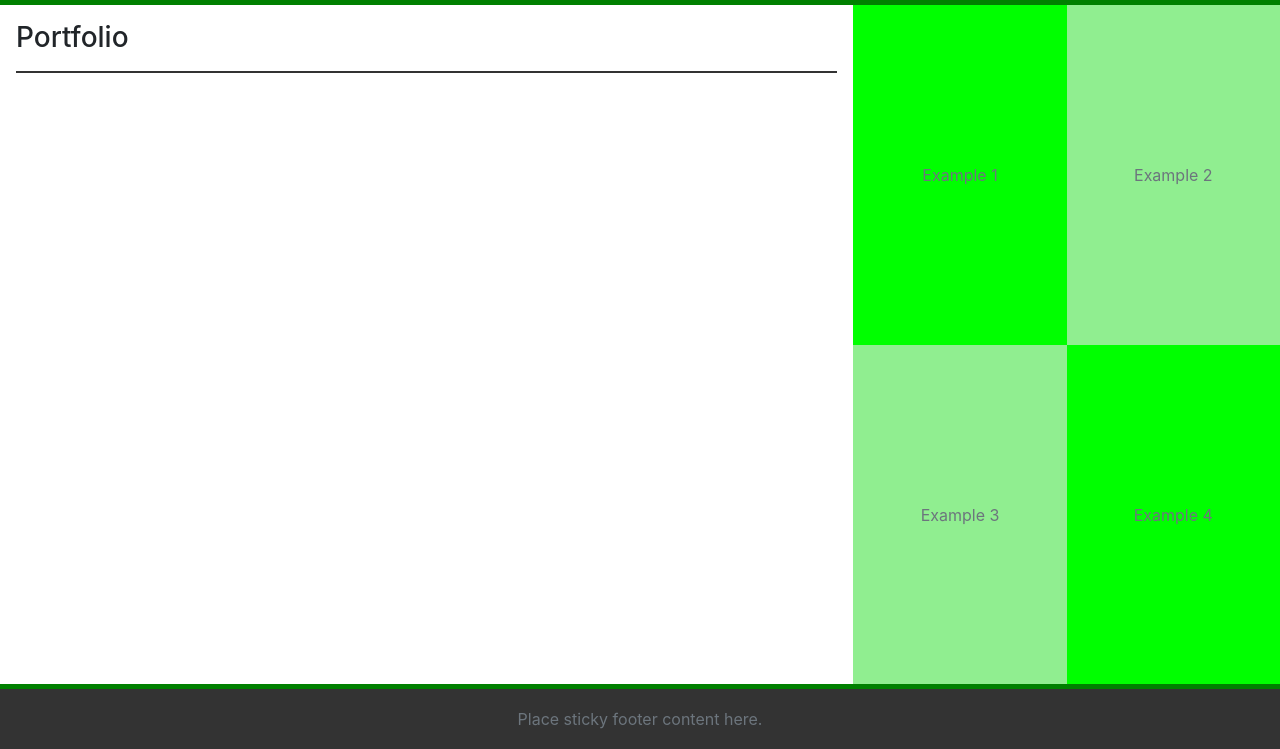
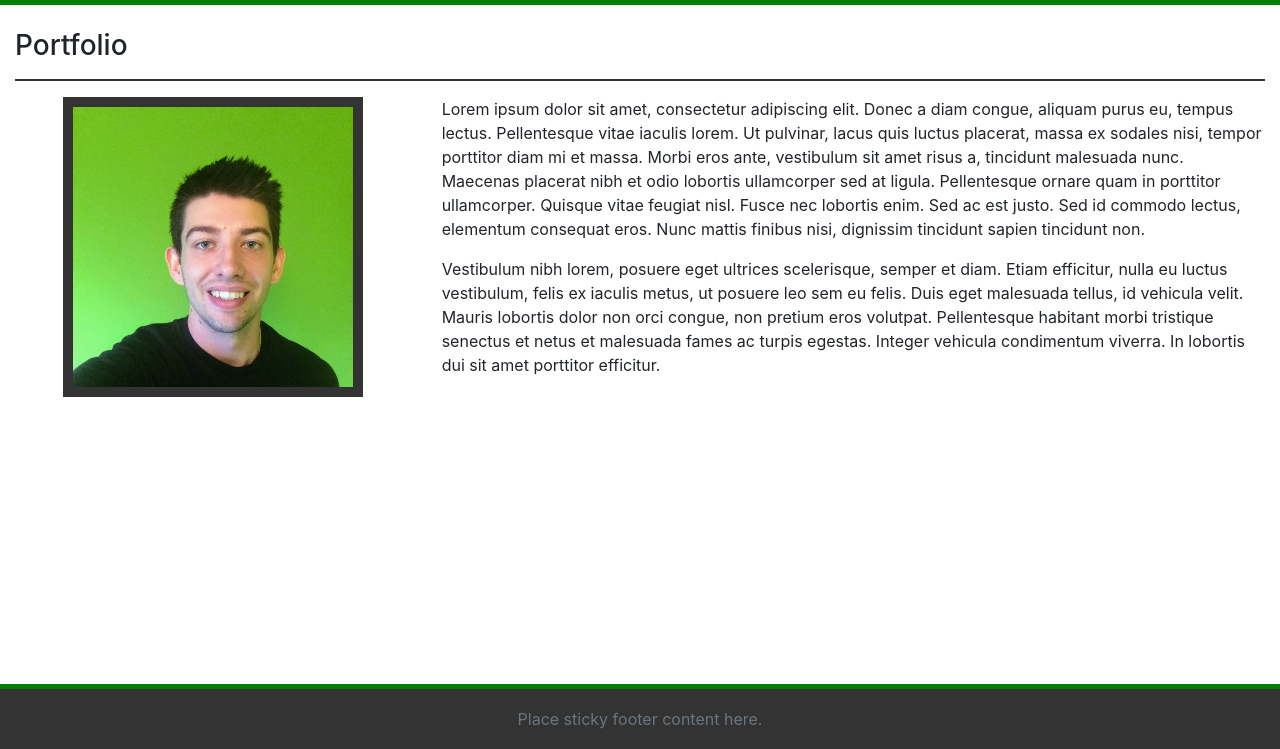
Before and after one commit to Morrowii/Bootstrap-Portfolio, a plain HTML site: page portfolio.html in a window 1280 px wide. Shown: the part 51-800 px from the top of the page. Drawn offline with nearby package versions, Linux system fonts and the light colour scheme.

Commit message:
changed content layout and fixed sticky footer

```diff
--- a/portfolio.html
+++ b/portfolio.html
@@ -1,5 +1,5 @@
 <!doctype html>
-<html class="h-100" lang="en">
+<html lang="en">
   <head>
     <!-- Required meta tags -->
     <meta charset="utf-8">
@@ -11,7 +11,7 @@
 
     <title>Ryan Sadler's Portfolio</title>
   </head>
-  <body  style="height: calc(100% - 120px);">
+  <body>
     <div class="container-fluid" style="background-color: green;">
         <nav class="navbar navbar-expand-lg navbar-dark" style="background-color: green;">
             <a class="navbar-brand" href="index.html">Ryan Sadler</a>
@@ -28,21 +28,21 @@
         </nav>
     </div>
 
-    <div class="container-fluid  h-100">
-        <div class="row h-100">
-            <div class="col-md-8 p-3 h-100">
+    <div class="container-fluid">
+        <div class="row">
+            <div class="col">
+                <br>
                 <h3>Portfolio</h3>
                 <hr style="background-color: #333333; border: 1px solid #333333;">
             </div>
-            <div class="col-md-4 h-100 text-muted">
-                <div class="row h-50">
-                    <div class="col w-50 h-100 d-flex" style="background-color: lime;"><p class="m-auto">Example 1</p></div>
-                    <div class="col w-50 h-100 d-flex" style="background-color: lightgreen;"><p class="m-auto">Example 2</p></div>
-                </div>
-                <div class="row h-50">
-                    <div class="col w-50 h-100 d-flex" style="background-color: lightgreen;"><p class="m-auto">Example 3</p></div>
-                    <div class="col w-50 h-100 d-flex" style="background-color: lime;"><p class="m-auto">Example 4</p></div>
-                </div>
+        </div>
+        <div class="row">
+            <div class="col-md-4 col-sm-12">
+                <img class="img-fluid d-block mx-auto" src="assets/images/profile-photo.jpg" width="300" height="300" style="border: 10px solid #333333;">
+            </div>
+            <div class="col-md-8 col-sm-12">
+                <p>Lorem ipsum dolor sit amet, consectetur adipiscing elit. Donec a diam congue, aliquam purus eu, tempus lectus. Pellentesque vitae iaculis lorem. Ut pulvinar, lacus quis luctus placerat, massa ex sodales nisi, tempor porttitor diam mi et massa. Morbi eros ante, vestibulum sit amet risus a, tincidunt malesuada nunc. Maecenas placerat nibh et odio lobortis ullamcorper sed at ligula. Pellentesque ornare quam in porttitor ullamcorper. Quisque vitae feugiat nisl. Fusce nec lobortis enim. Sed ac est justo. Sed id commodo lectus, elementum consequat eros. Nunc mattis finibus nisi, dignissim tincidunt sapien tincidunt non.</p>
+                <p>Vestibulum nibh lorem, posuere eget ultrices scelerisque, semper et diam. Etiam efficitur, nulla eu luctus vestibulum, felis ex iaculis metus, ut posuere leo sem eu felis. Duis eget malesuada tellus, id vehicula velit. Mauris lobortis dolor non orci congue, non pretium eros volutpat. Pellentesque habitant morbi tristique senectus et netus et malesuada fames ac turpis egestas. Integer vehicula condimentum viverra. In lobortis dui sit amet porttitor efficitur.</p>
             </div>
         </div>
     </div>
```
Also changed, not shown: contact.html (+12 -17 lines), index.html (+13 -16 lines).
